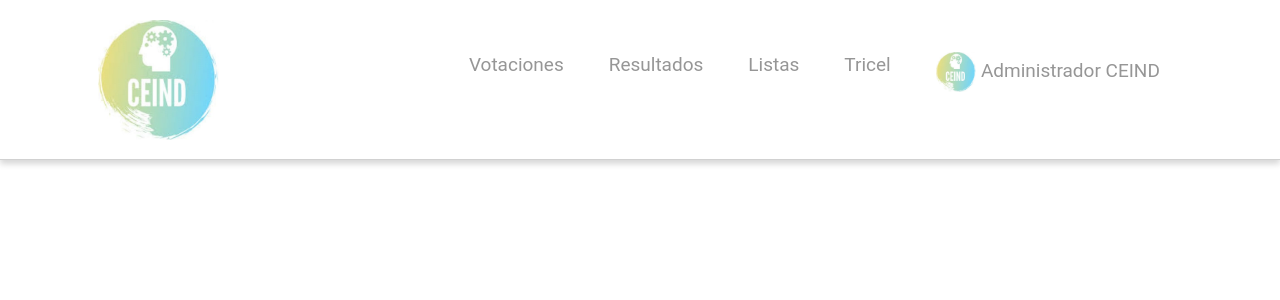
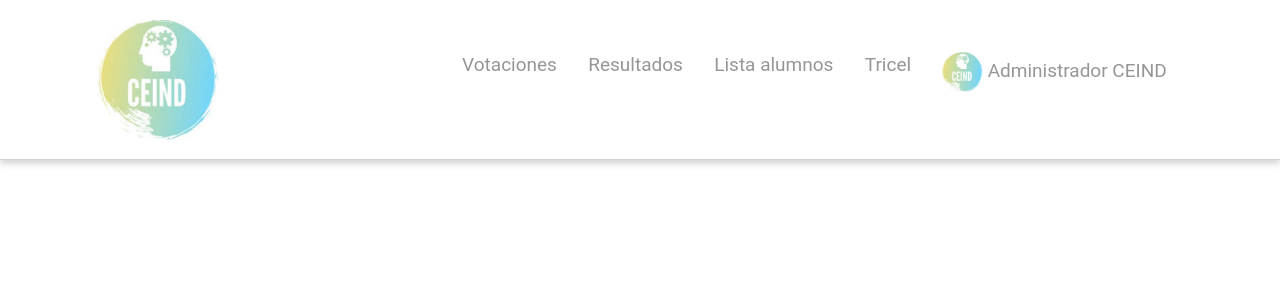
Before and after one commit to conisepu/Sistema-de-votacion, a PHP site: page /grafica_CEIND.php?id=1 in a window 1280 px wide. Shown: the top 300 px of the page. Run offline with PHP 8.4, Linux system fonts and the light colour scheme; data that the repository does not hold is empty.

Commit message:
Update grafica_CEIND.php

```diff
--- a/SisDeVotacion/grafica_CEIND.php
+++ b/SisDeVotacion/grafica_CEIND.php
@@ -25,7 +25,7 @@
             </div>
             <ul class="nav-links">
                 <li>
-                    <a href="menu_CEIND.html">Votaciones</a>
+                    <a href="lista.php">Votaciones</a>
                 </li>
 
                 <li>
@@ -33,11 +33,8 @@
                 </li>
 
                 <li>
-                    <a href="#">Listas</a>
-                    <ul>
-                        <li><a href="lista.php">Listas Alumnos</a></li>
+                    <a href="#">Lista alumnos</a>
 
-                    </ul>
                </li>
 
                 <li>
```
